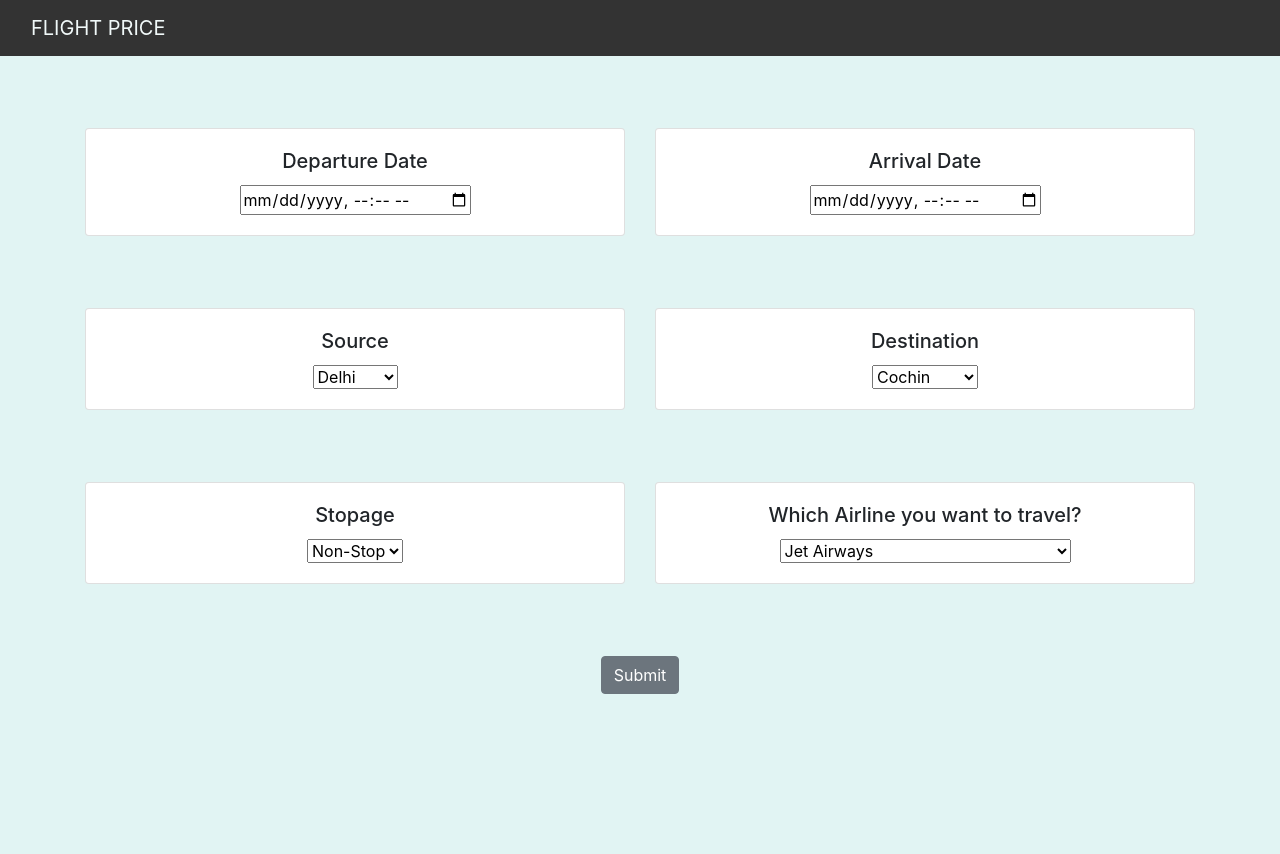
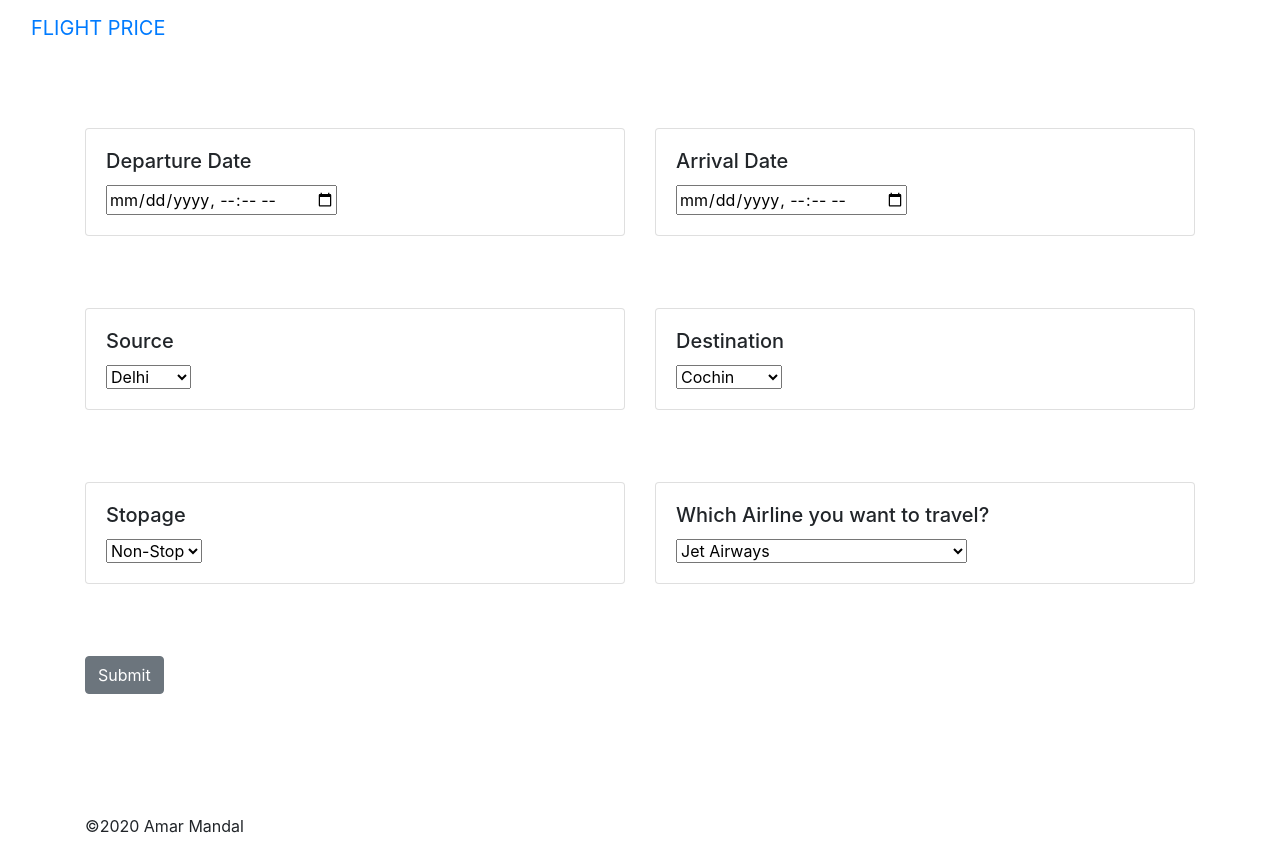
Before and after one commit to muatif123/Flight_Fare_Prediction, a Flask app: page / in a window 1280 px wide. Before the commit the page ends 694 px from the top, so only its background shows below. Run offline with Flask 2, Linux system fonts and the light colour scheme; parts of the project's set-up code (start-up, migrations or seed data) failed here and were passed over; some libraries are stand-ins or nearby versions.

Commit message:
Update home.html

```diff
--- a/templates/home.html
+++ b/templates/home.html
@@ -1,26 +1,43 @@
 <html lang="en">
+
 <head>
     <meta charset="UTF-8">
     <meta name="viewport" content="width=device-width, initial-scale=1.0">
     <title>Flight Price Prediction</title>
+
+
     <!-- BootStrap -->
     <link rel="stylesheet" href="https://stackpath.bootstrapcdn.com/bootstrap/4.5.0/css/bootstrap.min.css"
         integrity="sha384-9aIt2nRpC12Uk9gS9baDl411NQApFmC26EwAOH8WgZl5MYYxFfc+NcPb1dKGj7Sk" crossorigin="anonymous">
+
+
     <!-- css -->
-    <link rel="stylesheet" href="static/css/style.css">
+    <link rel="stylesheet" href="static/css/styles.css">
+
+
 </head>
+
 <body>
+
     <!-- As a heading -->
     <nav class="navbar navbar-inverse navbar-fixed-top">
         <div class="container-fluid">
             <div class="navbar-header">
-                <a class="navbar-brand" href="/" >FLIGHT PRICE</a>
+                <a class="navbar-brand" href="/">FLIGHT PRICE</a>
             </div>
         </div>
     </nav>
+
     <br><br><br>
+
+
     <div class="container">
-        <form action="/predict" method="POST">
+
+
+
+        <form action="\predict" method="post">
+
+
             <div class="row">
                 <div class="col-sm-6">
                     <div class="card">
@@ -127,17 +144,24 @@
                     </div>
                 </div>
             </div>
+
+
+
             <br>
             <br>
             <br>
             <!-- Submit -->
             <input type="submit" value="Submit" class="btn btn-secondary">
         </form>
+
         <br>
         <br>
         <h3>{{ prediction_text }}</h3>
+
         <br>
         <br>
+        <p>©2020 Amar Mandal</p>
+
     </div>
 
 
```
